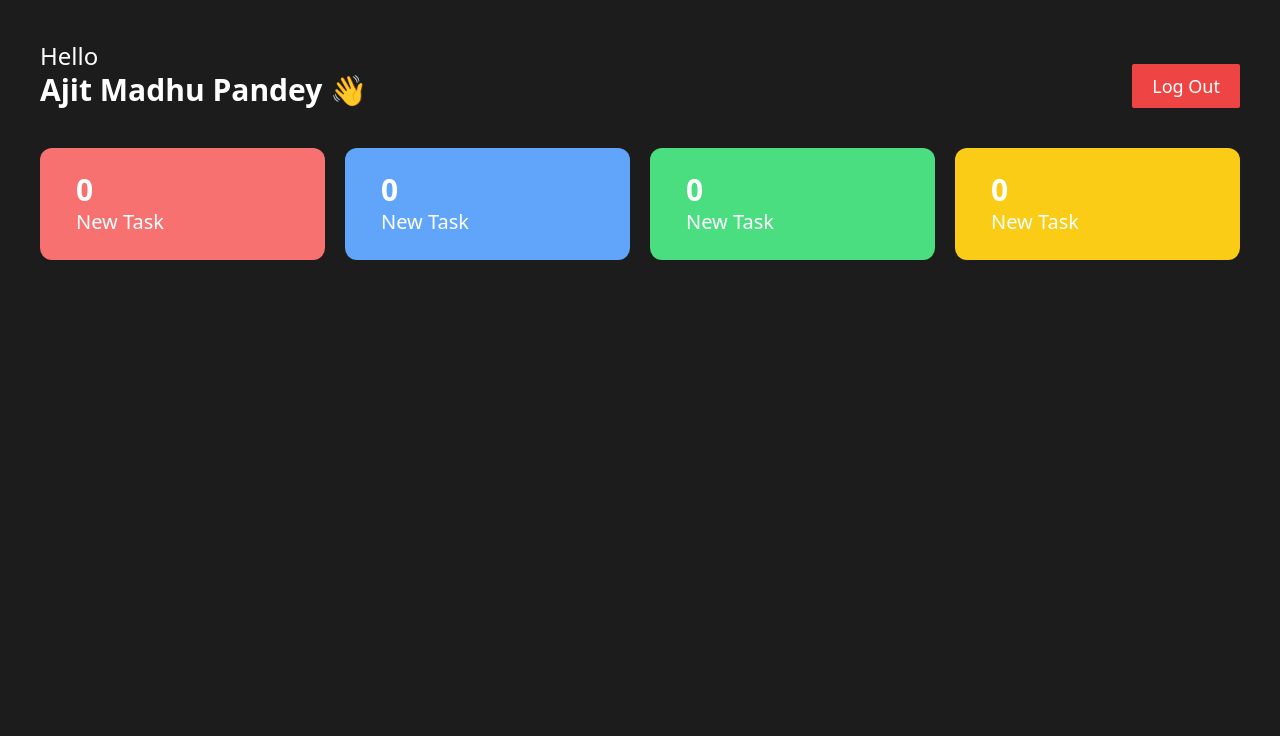
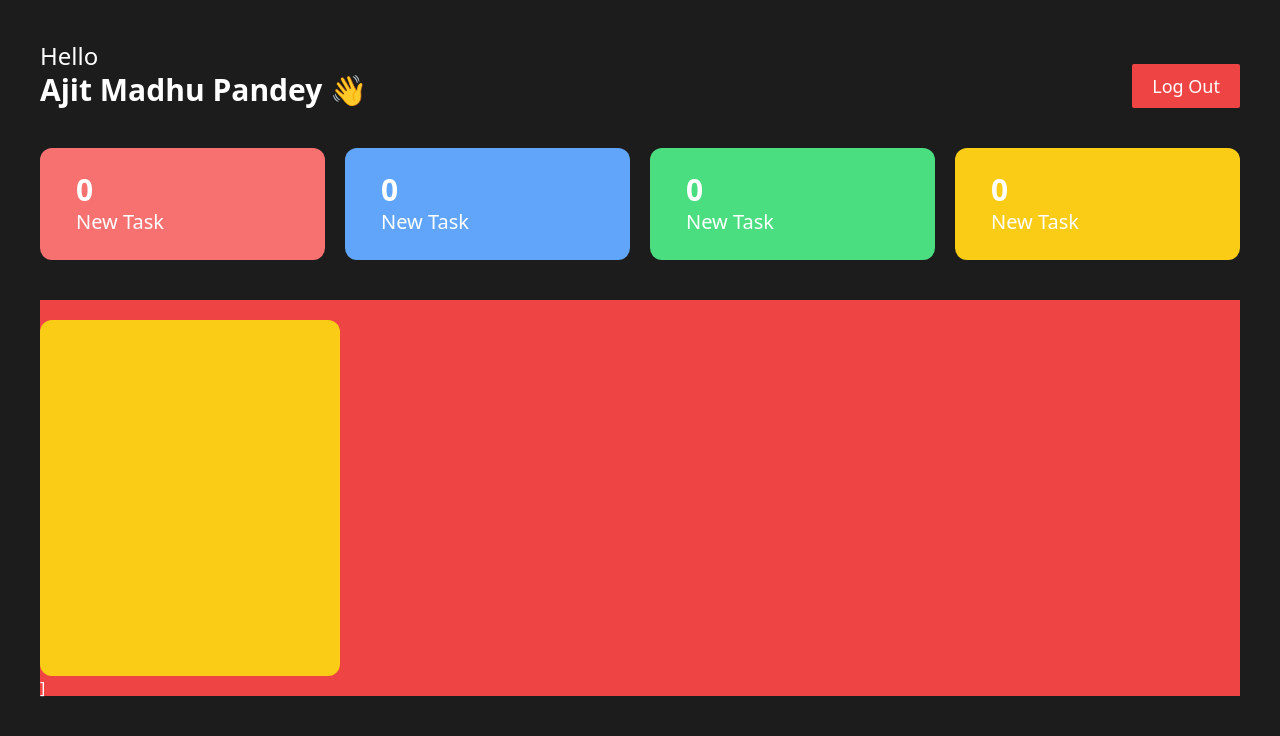
Before and after one commit to Ajit-coder237/Employee-Management-System, a React (Vite) app: page / in a window 1280 px wide. Shown: the top 736 px of the page. Built offline with nearby package versions, Linux system fonts and the light colour scheme.

Commit message:
added task lists

```diff
--- /dev/null
+++ b/src/TaskList/TaskList.jsx
@@ -0,0 +1,10 @@
+import React from "react";
+
+const TaskList = () => {
+  return (
+    <div className="h-[55%] w-full py-5 bg-red-500 mt-10">
+      <div className="h-full w-[300px] bg-yellow-400 rounded-xl"></div>]
+    </div>
+  );
+};
+export default TaskList;
--- a/src/components/Auth/Dashboard/EmployeeDashboard.jsx
+++ b/src/components/Auth/Dashboard/EmployeeDashboard.jsx
@@ -1,12 +1,14 @@
 import React from "react";
 import Header from "../../others/Header";
 import TaskListNumbers from "../../others/TaskListNumbers";
+import TaskList from "../../../TaskList/TaskList";
 
 const EmployeeDashboard = () => {
   return (
     <div className="p-10 bg-[#1C1C1C] h-screen">
       <Header />
       <TaskListNumbers />
+      <TaskList />
     </div>
   );
 };
```
